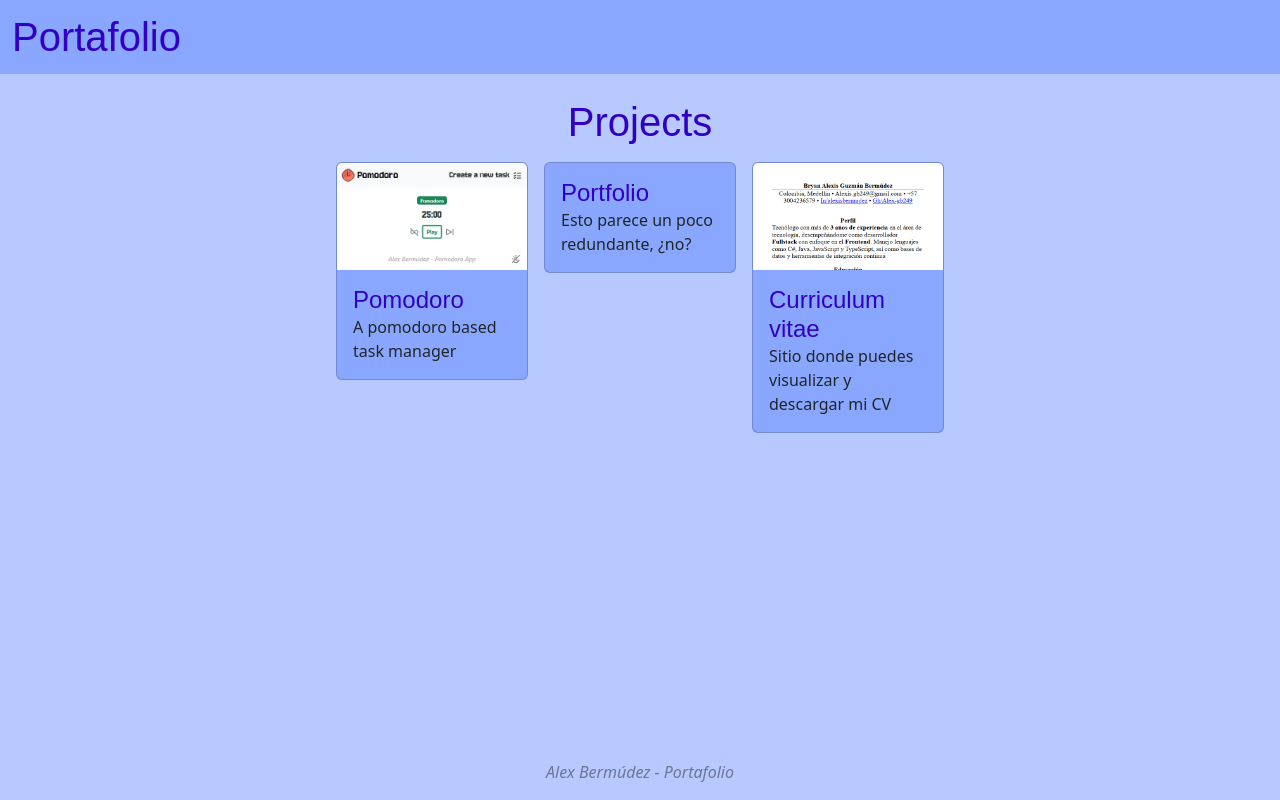
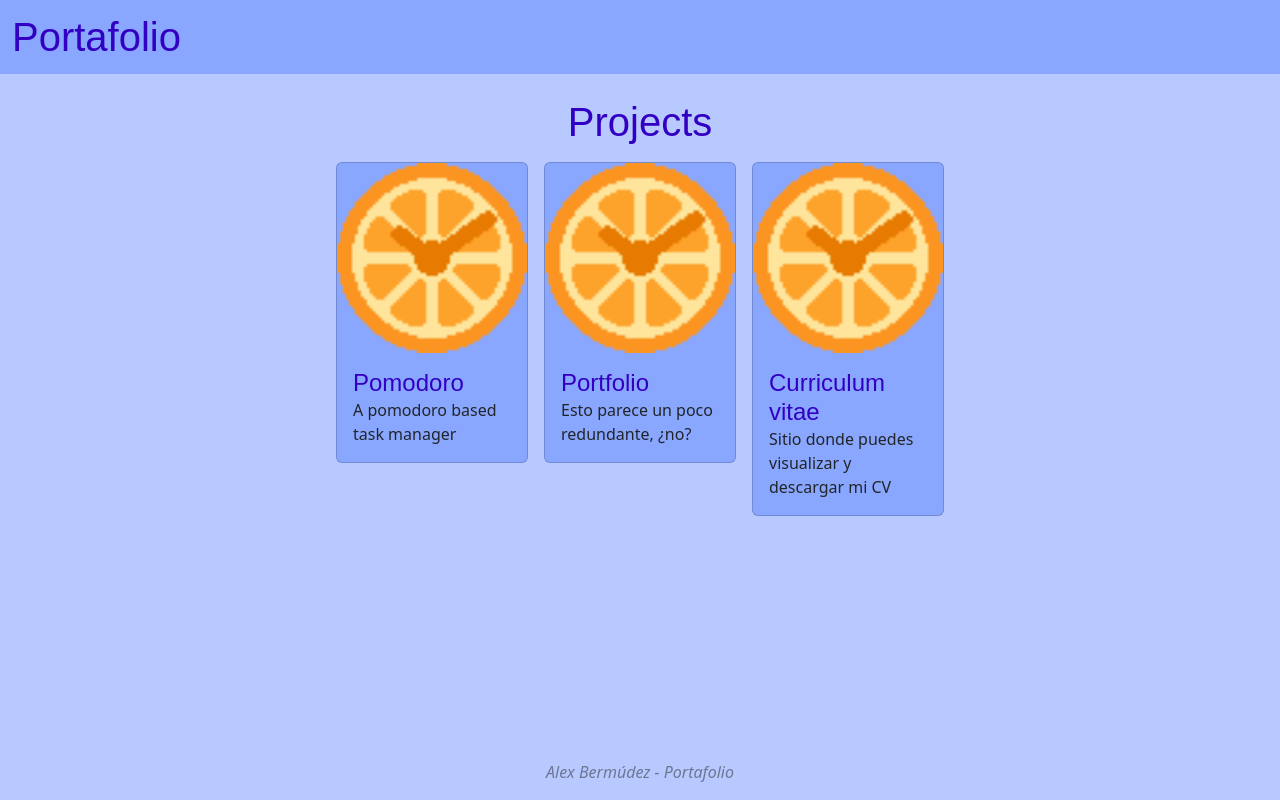
Before and after one commit to Alex-gb249/portfolio, a React (Vite) app: page / in a window 1280 px wide. Built offline with nearby package versions, Linux system fonts and the light colour scheme; a web font is replaced by a local one.

Commit message:
Replace each image with placeholder pomodoro logo

```diff
--- a/src/components/card/Card.css
+++ b/src/components/card/Card.css
@@ -9,7 +9,7 @@
 }
 
 figure {
-  aspect-ratio: 16/9;
+  aspect-ratio: 1/1;
   width: 100%;
   margin: 0;
 }
--- a/src/data/projects.ts
+++ b/src/data/projects.ts
@@ -4,19 +4,20 @@ const initialProjects: Project[] = [
   {
     title: "Pomodoro",
     description: "A pomodoro based task manager",
-    imageUrl: "pomodoro-page.webp",
+    imageUrl: "pomodoro-logo.png",
     url: "https://pomodoro.axelis.dev"
   },
   {
     title: "Portfolio",
     description: "Esto parece un poco redundante, ¿no?",
-    url: "#",
+    imageUrl: "pomodoro-logo.png",
+    url: "https://axelis.dev",
     isNewTab: false
   },
   {
     title: "Curriculum vitae",
     description: "Sitio donde puedes visualizar y descargar mi CV",
-    imageUrl: "cv-page.webp",
+    imageUrl: "pomodoro-logo.png",
     url: "https://cv.axelis.dev"
   },
 ];
```
